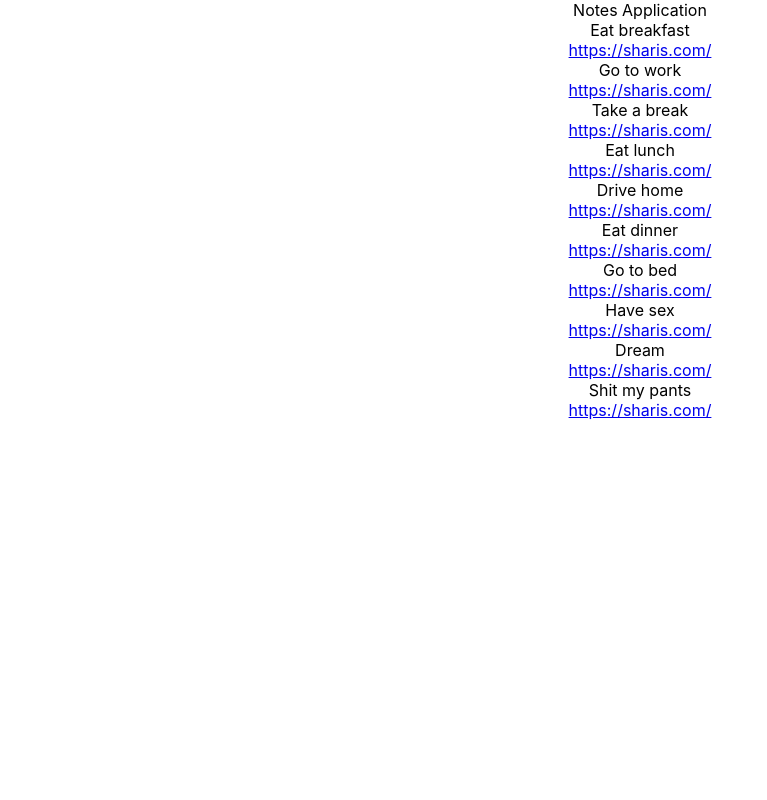
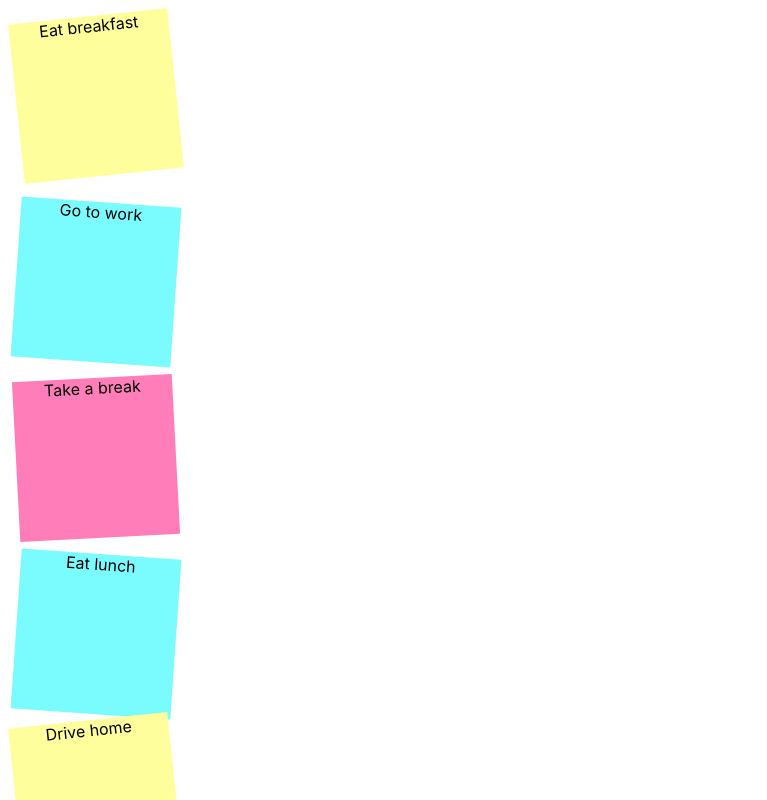
Before and after one commit to willdarkins/-sticky-quips-frontend, a React (Create React App) app: page / in a window 1280 px wide. Shown: the top 800 px of the page, without its empty margins (0-767 px from the left). Built offline with nearby package versions, Linux system fonts and the light colour scheme.

Commit message:
basic styling has been applied to each of the sticky notes

```diff
--- a/src/App.tsx
+++ b/src/App.tsx
@@ -27,7 +27,6 @@ useEffect(() => {
 console.log(notesList)
   return (
     <div className="App">
-      <div>Notes Application</div>
       <div className="notes-list">
         {notesList.map((noteItem, index) => {
           return(
--- a/src/components/Note/Note.css
+++ b/src/components/Note/Note.css
@@ -0,0 +1,33 @@
+.note{
+    background-color: #feff9c;
+    color: black;
+    height: 160px;
+    width: 160px;
+    margin: 16px;
+    text-decoration: none;
+    display: flex;
+    flex-direction: column;
+    transform: rotate(-6deg);
+}
+
+.note:nth-child(even){
+    top: 10px;
+    position: relative;
+    background-color: #7afcff;
+    transform: rotate(4deg);
+}
+
+.note:nth-child(3n){
+    top: 10px;
+    position: relative;
+    background-color: #ff7eb9;
+    transform: rotate(-3deg);
+}
+
+.note__text{
+    flex: 1;
+}
+
+.note__link{
+    display: none;
+}
```
